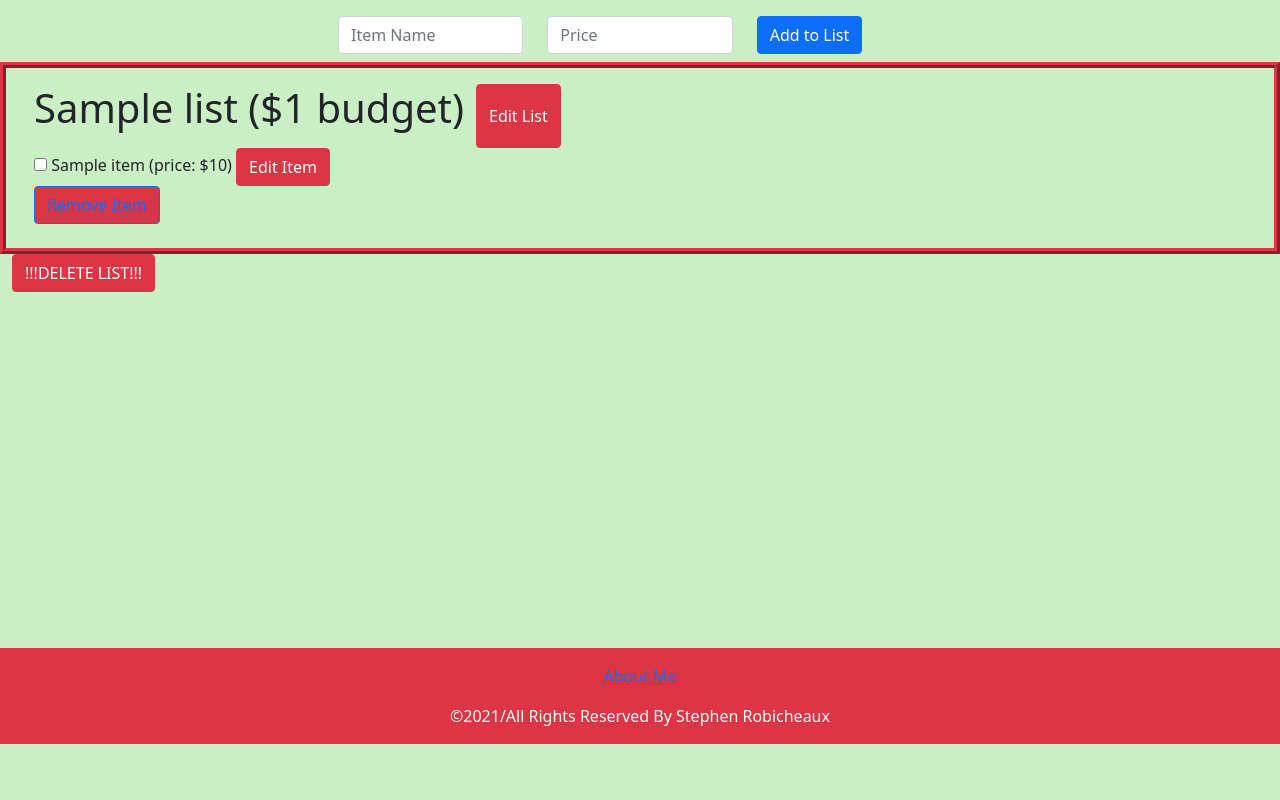
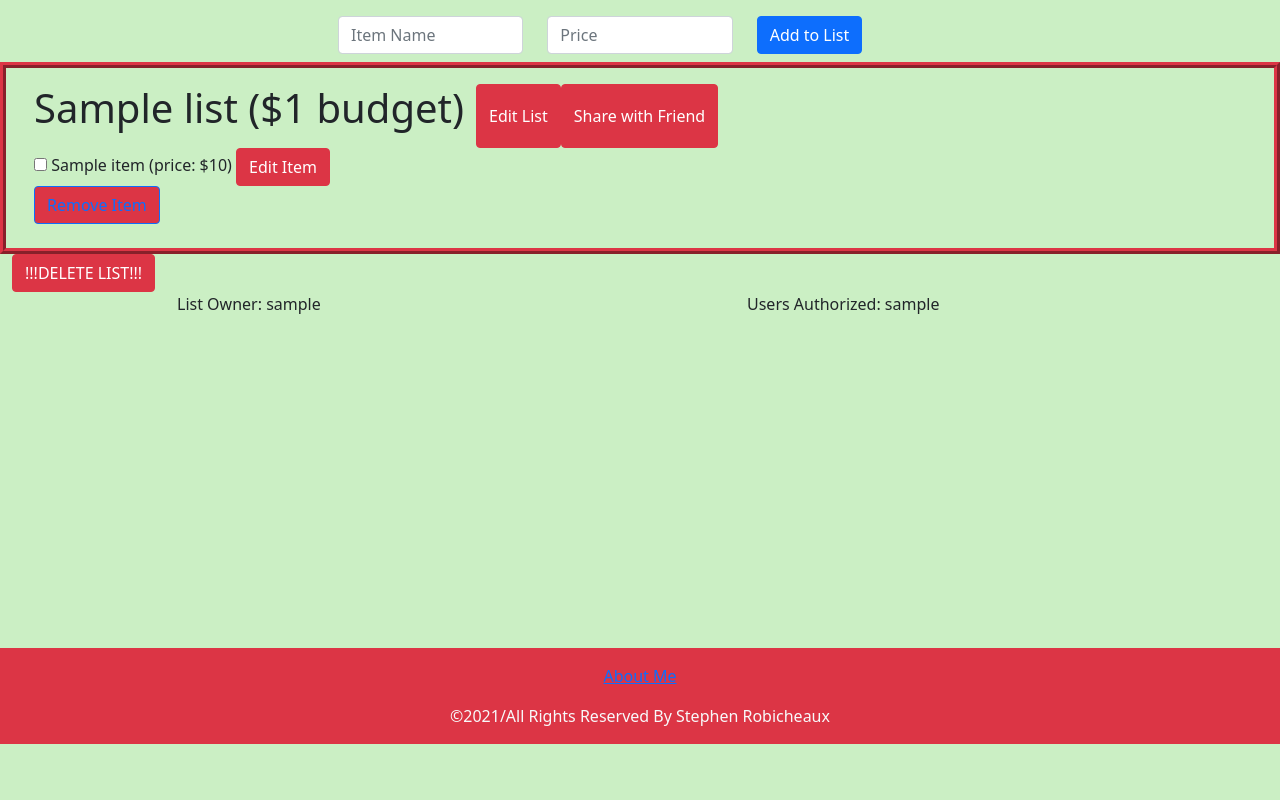
Before and after one commit to stephenrobic/shopping-organizer, a Django app: page /list_details/1/ in a window 1280 px wide. Shown: the part 56-856 px from the top of the page. Run offline with Django 3.2, Linux system fonts and the light colour scheme; a user stored in the database is signed in; tables that the repository leaves empty hold one stand-in row (values such as "Sample post"); parts of the project's set-up code (start-up, migrations or seed data) failed here and were passed over; some libraries are stand-ins or nearby versions.

Commit message:
- Implement list sharing amongst friends (#17)
- Divide `available_lists` into `user_lists` and `shared_lists`, to differentiate between the two
	- Show user's lists and shared lists on navbar in `index.html`
	- Show list owner and authorized users/ friends in `detail.html` template
- Redirect to previous page, after requesting to add a friend
- Add `python-dotenv` to requirements.py to utilize `.env` easily

```diff
--- a/requirements.txt
+++ b/requirements.txt
@@ -5,3 +5,4 @@ pip~=21.2.4
 psycopg2~=2.9.1
 pytz~=2021.1
 setuptools~=58.0.4
+python-dotenv~=0.19.1
--- a/shopping_list/context_processors.py
+++ b/shopping_list/context_processors.py
@@ -1,12 +1,21 @@
 from .models import List, Friends, FriendRequest
 
 
-def available_lists(request):
+def user_lists(request):
     try:
-        objs = List.objects.filter(user=request.user)
-        return {'available_lists': objs}
+        user_lists = List.objects.filter(user=request.user)
+        return {'user_lists': user_lists}
+
     except TypeError:
-        return {'available_lists': ()}
+        return {'user_lists': ()}
+
+
+def shared_lists(request):
+    try:
+        shared_lists = List.objects.filter(shared_with=request.user)
+        return {'shared_lists': shared_lists}
+    except TypeError:
+        return {'shared_lists': ()}
 
 
 def current_friends(request):
@@ -17,8 +26,6 @@ def current_friends(request):
             return {'friends': {}}
         else:
             return {'friends': friends}
-    except TypeError:
-        return {'friends': ()}
     except:
         return {'friends': ()}
 
--- a/shopping_list/templates/shopping_list/detail.html
+++ b/shopping_list/templates/shopping_list/detail.html
@@ -2,11 +2,13 @@
 
 {%  load static %}
 
-{% block title %}{{ list0.name }} List Details{% endblock %}
+{% block title %}{{ current_list.name }} List Details{% endblock %}
 
 {% block content %}
+
     {% if request.user.is_authenticated %}
 
+        <!-- Add Item to List -->
         <form action="#" method="post" class="form-group form-inline">
             {% csrf_token %}
             <div class="row w-50 mx-auto mb-6 pb-6">
@@ -15,7 +17,7 @@
                     <input type="text" class="form-control" id="item_name" name="item_name" placeholder="Item Name">
                 </div>
                 <div class="mt-3 col">
-                <label for="item_price" class="sr-only">Password</label>
+                    <label for="item_price" class="sr-only">Price</label>
                     <input type="text" class="form-control" id="item_price" name="item_price" placeholder="Price">
                 </div>
                 <div class="mt-3 col">
@@ -28,7 +30,7 @@
             {% csrf_token %}
             <fieldset class="field_set form-group p-3 row">
                 <legend class="col-auto">
-                <h1>{{ list0.name }} (${{ list0.budget }} budget)</h1>
+                    <h1>{{ current_list.name }} (${{ current_list.budget }} budget)</h1>
                 </legend>
 
                 <!-- Edit List Trigger Modal -->
@@ -40,7 +42,7 @@
                     <div class="modal-dialog modal-dialog-centered">
                         <div class="modal-content">
                             <div class="modal-header">
-                            <h5 class="modal-title" id="editListLabel">Enter new list name and budget for {{ list0.name }}</h5>
+                                <h5 class="modal-title" id="editListLabel">Enter new list name and budget for {{ current_list.name }}</h5>
                                 <button type="button" class="btn-close" data-bs-dismiss="modal" aria-label="Close"></button>
                             </div>
                             <div class="mb-3 input-group">
@@ -52,17 +54,55 @@
                                 <textarea class="form-control" name="new_list_budget" id="new_list_budget"></textarea>
                             </div>
                             <div class="modal-footer">
-                            <button type="submit" name="edit_list" value="edit_list" class="btn btn-success btn-outline-dark">Yes</button>
-                            <button type="button" class="btn btn-danger btn-outline-dark" data-bs-dismiss="modal">No</button>
+                                <button type="submit" name="edit_list" value="edit_list" class="btn btn-success btn-outline-dark">Submit</button>
+                                <button type="button" class="btn btn-danger btn-outline-dark" data-bs-dismiss="modal">Cancel</button>
                             </div>
                         </div>
                     </div>
                 </div>
 
+                <!-- Share List Trigger Modal -->
+                <button type="button" name="share_list" value="share_list" class="col-auto btn btn-danger" data-bs-toggle="modal" data-bs-target="#shareList">
+                    Share with Friend
+                </button>
+                <!-- Share List Modal -->
+                <div class="modal fade" id="shareList" data-bs-backdrop="static" data-bs-keyboard="false" tabindex="-1" aria-labelledby="shareListLabel" aria-hidden="true">
+                    <div class="modal-dialog modal-dialog-centered">
+                        <div class="modal-content">
+                            {% if unauthorized_friends %}
+                                {% for friend in unauthorized_friends %}
+                                    <div class="modal-header">
+                                        <h5 class="modal-title" id="shareListLabel">Choose a friend to share this list with: </h5>
+                                        <button type="button" class="btn-close" data-bs-dismiss="modal" aria-label="Close"></button>
+                                    </div>
+                                    <div class="mb-3 input-group">
+                                        <input type="checkbox" name="friend" id="friend{{ forloop.counter }}" value="{{ friend.id }}">
+                                        <label for="friend{{ forloop.counter }}">{{ friend }}</label>
+                                    </div>
+
+                                    <div class="modal-footer">
+                                        <button type="submit" name="share_list" value="{{ friend }}" class="btn btn-success btn-outline-dark">Submit</button>
+                                        <button type="button" class="btn btn-danger btn-outline-dark" data-bs-dismiss="modal">Cancel</button>
+                                    </div>
+                                {% endfor %}
+                            {% else %}
+                                <div class="modal-header">
+                                    <h5 class="modal-title" id="shareListLabel">You have no (more) friends to share this list with.</h5>
+                                    <button type="button" class="btn-close" data-bs-dismiss="modal" aria-label="Close"></button>
+                                </div>
+                                <div class="modal-footer">
+                                    <button type="button" class="btn btn-danger btn-outline-dark" data-bs-dismiss="modal">Cancel</button>
+                                </div>
+                            {% endif %}
+                        </div>
+                    </div>
+                </div>
+
+                <!-- List of Items -->
                 <div class="row position-relative justify-content-start">
                     <div class="col">
                         {% if error_message %}<p><strong>{{ error_message }}</strong></p>{% endif %}
-                    {% for item in list0.items.all %}
+                        {% for item in current_list.items.all %}
                             <input type="checkbox" name="item" id="item{{ forloop.counter }}" value="{{ item.id }}">
                             <label for="item{{ forloop.counter }}">{{ item.name }} (price: ${{ item.price }})</label>
                             <!-- Edit Item Trigger Modal -->
@@ -109,7 +149,7 @@
                 <div class="modal-dialog modal-dialog-centered">
                     <div class="modal-content">
                         <div class="modal-header">
-                        <h5 class="modal-title" id="confirmDeletionLabel">Warning! {{ list0.name }} will be deleted FOREVER!</h5>
+                            <h5 class="modal-title" id="confirmDeletionLabel">Warning! {{ current_list.name }} will be deleted FOREVER!</h5>
                             <button type="button" class="btn-close" data-bs-dismiss="modal" aria-label="Close"></button>
                         </div>
                         <div class="modal-body">
@@ -122,6 +162,18 @@
                     </div>
                 </div>
             </div>
+
+            <!-- Owner and Authorized List Users -->
+            <div class="container">
+                <div class="row justify-content-around">
+                    <div class="col-4">
+                        List Owner: {{ current_list.user }}
+                    </div>
+                    <div class="col-4">
+                        Users Authorized: {% for friend in authorized_friends %}{{ friend }}{% endfor %}
+                    </div>
+                </div>
+            </div>
         </form>
     {% else %}
         <p>Login <a href={% url 'shopping_list:login' %}>Here</a></p>
--- a/shopping_list/templates/shopping_list/index.html
+++ b/shopping_list/templates/shopping_list/index.html
@@ -6,7 +6,6 @@
     <meta charset="utf-8">
     <meta name="viewport" content="width=device-width, initial-scale=1.0, viewport-fit=cover">
     <title>{% block title %}Shopping Organizer{% endblock %}</title>
-    {#    <link rel="shortcut icon" href="img/favicon.ico">#}
     <!-- Bootstrap 5.0 CSS -->
     <link rel="stylesheet" href="{% static 'css/bootstrap.min.css' %}">
     <link rel="application/json" href="{% static 'css/bootstrap.min.css.map' %}">
@@ -30,25 +29,33 @@
             <span class="navbar-toggler-icon"></span>
         </button>
 
-        <!-- Current Lists -->
+        <!-- Navbar -->
         <div class="collapse navbar-collapse" id="navbarContent">
             <ul class="navbar-nav me-auto mb-2 mb-lg-0">
+
+                <!-- Current Lists -->
                 <li class="nav-item dropdown">
                     <a class="nav-link dropdown-toggle" href="#" id="navbarCurrentListsDropdown" role="button"
                        data-bs-toggle="dropdown" aria-expanded="false">
                         Current Lists
                     </a>
                     <ul class="dropdown-menu dropdown-menu-dark" aria-labelledby="navbarCurrentListsDropdown">
-                        {% for current_list in available_lists %}
-                            <li><a class="dropdown-item" href={% url 'shopping_list:list_details' current_list.id %}>
-                                {{ current_list.name }}
+                        {% for user_list in user_lists %}
+                            <li><a class="dropdown-item" href={% url 'shopping_list:list_details' user_list.id %}>
+                                {{ user_list.name }}
+                            </a></li>
+                        {% endfor %}
+                        {% for shared_list in shared_lists %}
+                            <li><a class="dropdown-item" href={% url 'shopping_list:list_details' shared_list.id %}>
+                                {{ shared_list.name }} (from {{ shared_list.user }})
                             </a></li>
                         {% endfor %}
                     </ul>
                 </li>
 
+
+                <!-- Username Dropdown-->
                 {% if request.user.is_authenticated %}
-                    <!-- Username Dropdown-->
                     <li class="nav-item dropdown">
                         <a class="nav-link dropdown-toggle" href="#" id="navbarUserLink" role="button"
                            data-bs-toggle="dropdown" aria-expanded="false">
@@ -58,6 +65,7 @@
                             <li><a class="dropdown-item" href={% url 'shopping_list:logout' %}>Logout</a></li>
                         </ul>
                     </li>
+
 
                     <!-- Friend List Dropdown-->
                     <li class="nav-item dropdown">
@@ -73,7 +81,6 @@
                             {% endfor %}
                         </ul>
                     </li>
-
 
                     <!-- Remove Friend Modal -->
                     <form id="removeFriendForm" action="" method="post" class="form-group form-inline">
@@ -133,7 +140,11 @@
                                         <h5 class="modal-title" id="addFriendLabel">Enter your friend's username to send friend request</h5>
                                         <button type="button" class="btn-close" data-bs-dismiss="modal" aria-label="Close"></button>
                                     </div>
-                                    <div class="mb-3 input-group">
+                                    <div class="modal-body mb-3 input-group">
+                                        {% if page == 'detail' %}
+                                            <label for="detail"></label>
+                                            <input type="text" name="detail" id="detail" value="{{ current_list.id }}" hidden>
+                                        {% endif %}
                                         <label for="friend_name" class="col-form-label">Friend's Name:</label>
                                         <input type="text" class="form-control" name="friend_name" id="friend_name">
                                     </div>
@@ -156,6 +167,12 @@
                                         <h5 class="modal-title" id="incomingRequestLabel">Accept or Deny Request:</h5>
                                         <button type="button" class="btn-close" data-bs-dismiss="modal" aria-label="Close"></button>
                                     </div>
+                                    <div class="modal-body">
+                                        {% if page == 'detail' %}
+                                            <label for="detail"></label>
+                                            <input type="text" name="detail" id="detail" value="{{ current_list.id }}" hidden>
+                                        {% endif %}
+                                    </div>
                                     <div class="modal-footer">
                                         <button type="submit" name="accept_request" value="accept_request" class="btn btn-success btn-outline-dark">Accept</button>
                                         <button type="submit" name="decline_request" value="decline_request" class="btn btn-warning btn-outline-dark">Decline</button>
@@ -165,7 +182,6 @@
                             </div>
                         </div>
                     </form>
-
 
                     <!-- Outgoing Friend Request Modal -->
                     <form id="outgoingRequestForm" action="" method="post" class="form-group form-inline">
@@ -177,7 +193,12 @@
                                         <h5 class="modal-title" id="outgoingRequestLabel">Cancel Request:</h5>
                                         <button type="button" class="btn-close" data-bs-dismiss="modal" aria-label="Close"></button>
                                     </div>
-
+                                    <div class="modal-body">
+                                        {% if page == 'detail' %}
+                                            <label for="detail"></label>
+                                            <input type="text" name="detail" id="detail" value="{{ current_list.id }}" hidden>
+                                        {% endif %}
+                                    </div>
                                     <div class="modal-footer">
                                         <button type="submit" name="cancel_request" value="cancel_request" class="btn btn-success btn-outline-dark">Cancel Request</button>
                                         <button type="button" class="btn btn-danger btn-outline-dark" data-bs-dismiss="modal">Close</button>
@@ -228,29 +249,29 @@
 
 <!-- Modal  -->
 <script type="text/javascript">
-    var incomingFriendModal = document.getElementById('incomingRequestModal')
+    let incomingFriendModal = document.getElementById('incomingRequestModal')
     incomingFriendModal.addEventListener('show.bs.modal', function (event) {
-        var button = event.relatedTarget
-        var friend = button.getAttribute('data-bs-incoming-name')
-        var request_id = button.getAttribute('data-bs-request-id')
-        var modalTitle = incomingFriendModal.querySelector('.modal-title')
-        modalTitle.textContent = 'Accept or Deny Request from:' + friend
+        let button = event.relatedTarget;
+        let friend = button.getAttribute('data-bs-incoming-name');
+        let request_id = button.getAttribute('data-bs-request-id')
+        let modalTitle = incomingFriendModal.querySelector('.modal-title')
+        modalTitle.textContent = 'Accept or Deny Request from: ' + friend
         document.getElementById('incomingRequestForm').action = "{% url 'shopping_list:add_friend' 1234 %}".replace(/1234/, request_id.toString())
     })
-    var outgoingFriendModal = document.getElementById('outgoingRequestModal')
+    let outgoingFriendModal = document.getElementById('outgoingRequestModal')
     outgoingFriendModal.addEventListener('show.bs.modal', function (event) {
-        var button = event.relatedTarget
-        var friend = button.getAttribute('data-bs-outgoing-name')
-        var request_id = button.getAttribute('data-bs-request-id')
-        var modalTitle = outgoingFriendModal.querySelector('.modal-title')
-        modalTitle.textContent = 'Cancel Request to:' + friend
+        let button = event.relatedTarget
+        let friend = button.getAttribute('data-bs-outgoing-name')
+        let request_id = button.getAttribute('data-bs-request-id')
+        let modalTitle = outgoingFriendModal.querySelector('.modal-title')
+        modalTitle.textContent = 'Cancel Request to: ' + friend
         document.getElementById('outgoingRequestForm').action = "{% url 'shopping_list:add_friend' request_id=1234 %}".replace(/1234/, request_id.toString())
     })
-    var removeFriendModal = document.getElementById('removeFriendModal')
+    let removeFriendModal = document.getElementById('removeFriendModal')
     removeFriendModal.addEventListener('show.bs.modal', function (event) {
-        var button = event.relatedTarget
-        var friend_name = button.getAttribute('data-bs-friend-name')
-        var modalTitle = removeFriendModal.querySelector('.modal-title')
+        let button = event.relatedTarget
+        let friend_name = button.getAttribute('data-bs-friend-name')
+        let modalTitle = removeFriendModal.querySelector('.modal-title')
         modalTitle.textContent = "Remove " + friend_name + " from your friend's list"
         document.getElementById('removeFriendForm').action = "{% url 'shopping_list:add_friend' friend_name=1234 %}".replace(/1234/, friend_name.toString())
     })
--- a/shopping_list/views.py
+++ b/shopping_list/views.py
@@ -1,7 +1,8 @@
 from django.core.exceptions import ObjectDoesNotExist
 from django.http import HttpResponse, HttpResponseRedirect
 from django.shortcuts import get_object_or_404, render
-from .context_processors import available_lists, incoming_friend_requests, outgoing_friend_requests, current_friends
+from .context_processors import user_lists, incoming_friend_requests, \
+    outgoing_friend_requests, current_friends, shared_lists
 from .models import List, Item, Friends, FriendRequest
 from .forms import CustomUserCreationForm
 from django.contrib.auth import authenticate, login, logout
@@ -11,7 +12,7 @@ from django.contrib.auth.models import User
 
 def login_user(request):
     page = 'login'
-    context = available_lists(request) | {'page': page}
+    context = {'page': page}
     if request.method == 'POST':
         username = request.POST['username']
         password = request.POST['password']
@@ -39,27 +40,22 @@ def register_user(request):
             if user is not None:
                 login(request, user)
                 return HttpResponseRedirect('/')
-    context = available_lists(request) | {'form': form} | {'page': page} | incoming_friend_requests(request)\
-              | outgoing_friend_requests(request) | current_friends(request)
+    context = {'form': form, 'page': page}
     return render(request, 'shopping_list/login_register.html', context)
 
 
 def index(request):
-    context = available_lists(request) | incoming_friend_requests(request)\
-              | outgoing_friend_requests(request) | current_friends(request)
-    return render(request, 'shopping_list/index.html', context)
+    return render(request, 'shopping_list/index.html', {})
 
 
 def home(request):
-    context = available_lists(request) | incoming_friend_requests(request)\
-              | outgoing_friend_requests(request) | current_friends(request)
+    context = user_lists(request) | incoming_friend_requests(request) \
+              | outgoing_friend_requests(request) | current_friends(request) | shared_lists(request)
     return render(request, 'shopping_list/home.html', context)
 
 
 @login_required(login_url='/login/')
 def add_friend(request, request_id=None, friend_name=None):
-    context = available_lists(request) | incoming_friend_requests(request) \
-              | outgoing_friend_requests(request) | current_friends(request)
     user = request.user
     if request.method == 'POST':
         if request.POST.get("add_friend"):
@@ -88,8 +84,12 @@ def add_friend(request, request_id=None, friend_name=None):
             remover = Friends.objects.get(user=request.user)
             removee = User.objects.get(username=friend_name)
             remover.unfriend(removee)
-        return HttpResponseRedirect('/')
-    return render(request, 'shopping_list/home.html', context)
+        if request.POST.get("detail"):
+            current_list_id = int(request.POST.get("detail"))
+            return HttpResponseRedirect('/list_details/%i' % current_list_id)
+        else:
+            return HttpResponseRedirect('/')
+    return render(request, 'shopping_list/home.html', {})
 
 
 @login_required(login_url='/login/')
@@ -103,7 +103,8 @@ def create_list(request):
             new_list.save()
             print(request.user)
             return HttpResponseRedirect('/list_details/%i' % new_list.id)
-    context = incoming_friend_requests(request) | outgoing_friend_requests(request) | current_friends(request)
+    context = incoming_friend_requests(request) | outgoing_friend_requests(request) \
+              | current_friends(request) | shared_lists(request)
     return render(request, 'shopping_list/create_list.html', context)
 
 
@@ -111,7 +112,7 @@ def create_list(request):
 def list_details(request, list_id):
     current_list = get_object_or_404(List, id=list_id)
     if request.method == 'POST':
-        if current_list in request.user.shoppinglist.all():
+        if current_list in request.user.shoppinglist.all() or current_list in request.user.sharedfriends.all():
             if request.POST.get("add_item"):
                 item_name = request.POST.get("item_name")
                 item_price = request.POST.get("item_price")
@@ -148,11 +149,20 @@ def list_details(request, list_id):
                     current_list.items.filter(pk=item_id).update(price=new_item_price)
                 current_list.save()
                 return HttpResponseRedirect('/list_details/%i' % list_id)
+            if request.POST.get("share_list"):
+                friend_name = request.POST.get("share_list")
+                friend_obj = User.objects.get(username=friend_name)
+                current_list.share_list(friend_obj)
+                return HttpResponseRedirect('/list_details/%i' % list_id)
         else:
             return HttpResponse("YOU DON'T HAVE PERMISSION TO EDIT THIS LIST!")
-    elif current_list in request.user.shoppinglist.all():
-        context = {'list0': current_list} | available_lists(request) | incoming_friend_requests(request)\
-                  | outgoing_friend_requests(request) | current_friends(request)
+    elif current_list in request.user.shoppinglist.all() or current_list in request.user.sharedfriends.all():
+        unauthorized_friends = User.objects.filter(friends__user=request.user).exclude(sharedfriends__user__is_active=True)
+        authorized_friends = User.objects.filter(sharedfriends__user__username=current_list.user)
+        context = {'current_list': current_list} | user_lists(request) | incoming_friend_requests(request) \
+                  | outgoing_friend_requests(request) | current_friends(request) | shared_lists(request)\
+                  | {'unauthorized_friends': unauthorized_friends} | {'authorized_friends': authorized_friends}\
+                  | {'page': 'detail'}
         return render(request, 'shopping_list/detail.html', context)
     else:
         return HttpResponse("YOU DON'T HAVE ACCESS TO THIS PAGE!")
```
Also changed, not shown: shopping_list/models.py (+15 -9 lines), shopping_project/settings.py (+11 -13 lines), shopping_list/migrations/0008_list_shared_friends.py (added), shopping_list/migrations/0009_rename_shared_friends_list_shared_with.py (added). Lines whose indentation alone changed are shown as unchanged.
